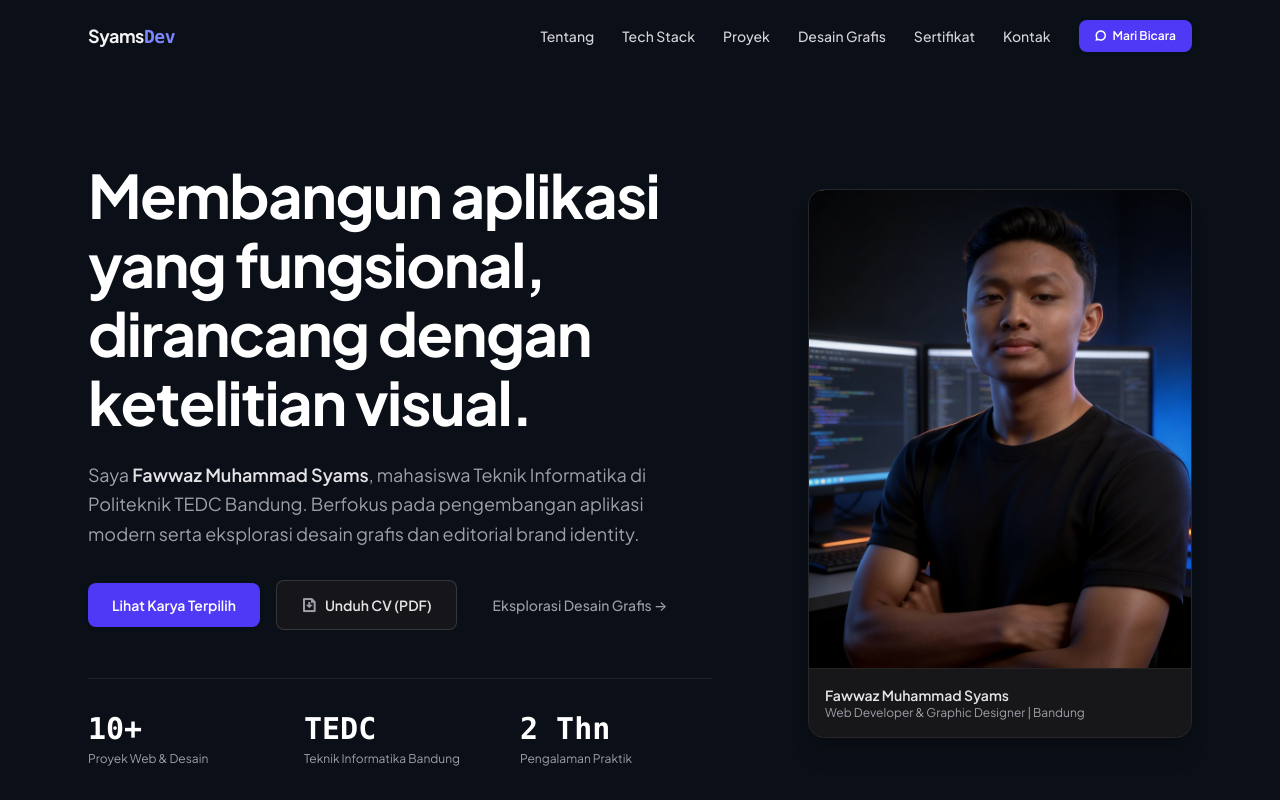
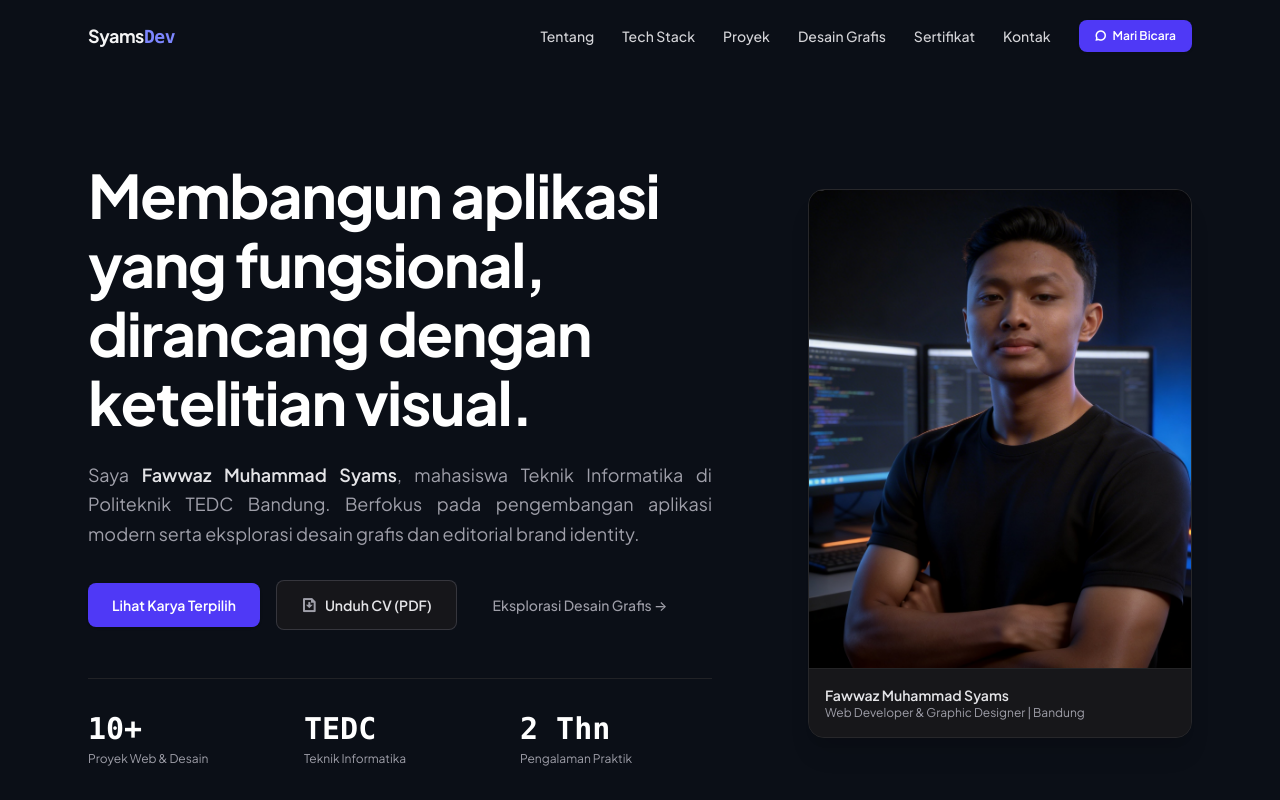
Before and after one commit to FawwazSyams/react-portfolio, a React (Vite) app: page / in a window 1280 px wide. Shown: the top 800 px of the page. Built offline with nearby package versions, Linux system fonts and the light colour scheme.

Commit message:
Perubahan text di hero dan highlight info

```diff
--- a/src/App.jsx
+++ b/src/App.jsx
@@ -90,7 +90,7 @@ export default function App() {
               Membangun aplikasi yang fungsional, dirancang dengan ketelitian visual.
             </h1>
 
-            <p className="text-base sm:text-lg text-zinc-400 leading-relaxed max-w-2xl mb-8">
+            <p className="text-base sm:text-lg text-zinc-400 text-justify leading-relaxed max-w-2xl mb-8">
               Saya <strong className="text-zinc-200 font-semibold">Fawwaz Muhammad Syams</strong>, mahasiswa Teknik Informatika di Politeknik TEDC Bandung. Berfokus pada pengembangan aplikasi modern serta eksplorasi desain grafis dan editorial brand identity.
             </p>
 
@@ -128,7 +128,7 @@ export default function App() {
               </div>
               <div>
                 <p className="text-2xl sm:text-3xl font-bold text-white font-mono">TEDC</p>
-                <p className="text-xs text-zinc-400 mt-1">Teknik Informatika Bandung</p>
+                <p className="text-xs text-zinc-400 mt-1">Teknik Informatika</p>
               </div>
               <div>
                 <p className="text-2xl sm:text-3xl font-bold text-white font-mono">2 Thn</p>
```
